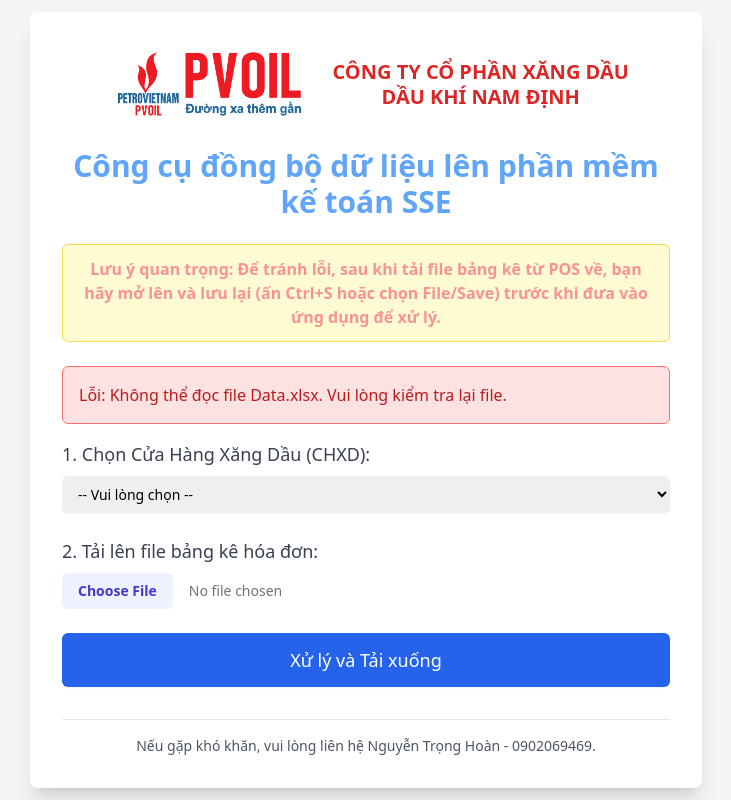
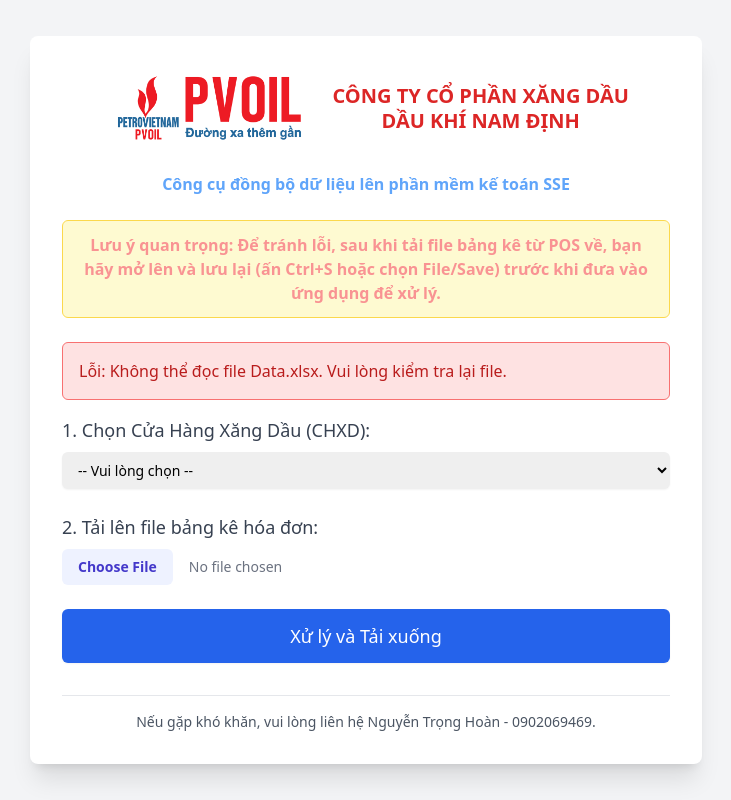
Before and after one commit to TrongHoan81/UpSSE_render, a Flask app: page / in a window 1280 px wide. Shown: the whole page, without its empty margins (274-1005 px from the left). Run offline with Flask 3, Linux system fonts and the light colour scheme; some libraries are stand-ins or nearby versions.

Commit message:
Update index.html

```diff
--- a/templates/index.html
+++ b/templates/index.html
@@ -29,7 +29,7 @@
             </div>
         </div>
 
-        <h1 class="text-3xl font-bold text-center text-blue-400 mb-6">Công cụ đồng bộ dữ liệu lên phần mềm kế toán SSE</h1>
+        <h1 class="text-base font-bold text-center text-blue-400 mb-6">Công cụ đồng bộ dữ liệu lên phần mềm kế toán SSE</h1>
 
         <!-- Blinking Warning Box -->
         <div class="blinking-warning p-3 mb-6 bg-yellow-100 border border-yellow-400 rounded-md text-center">
```
